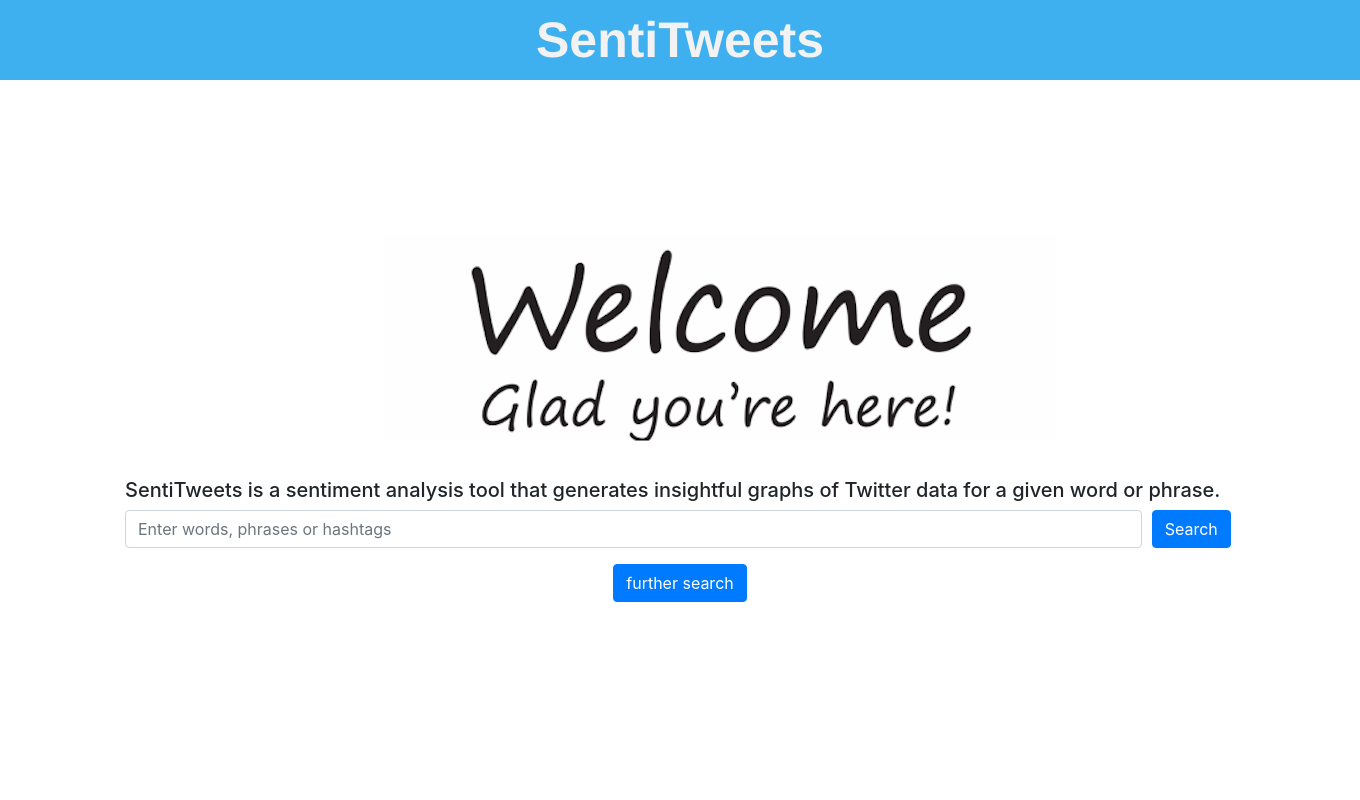
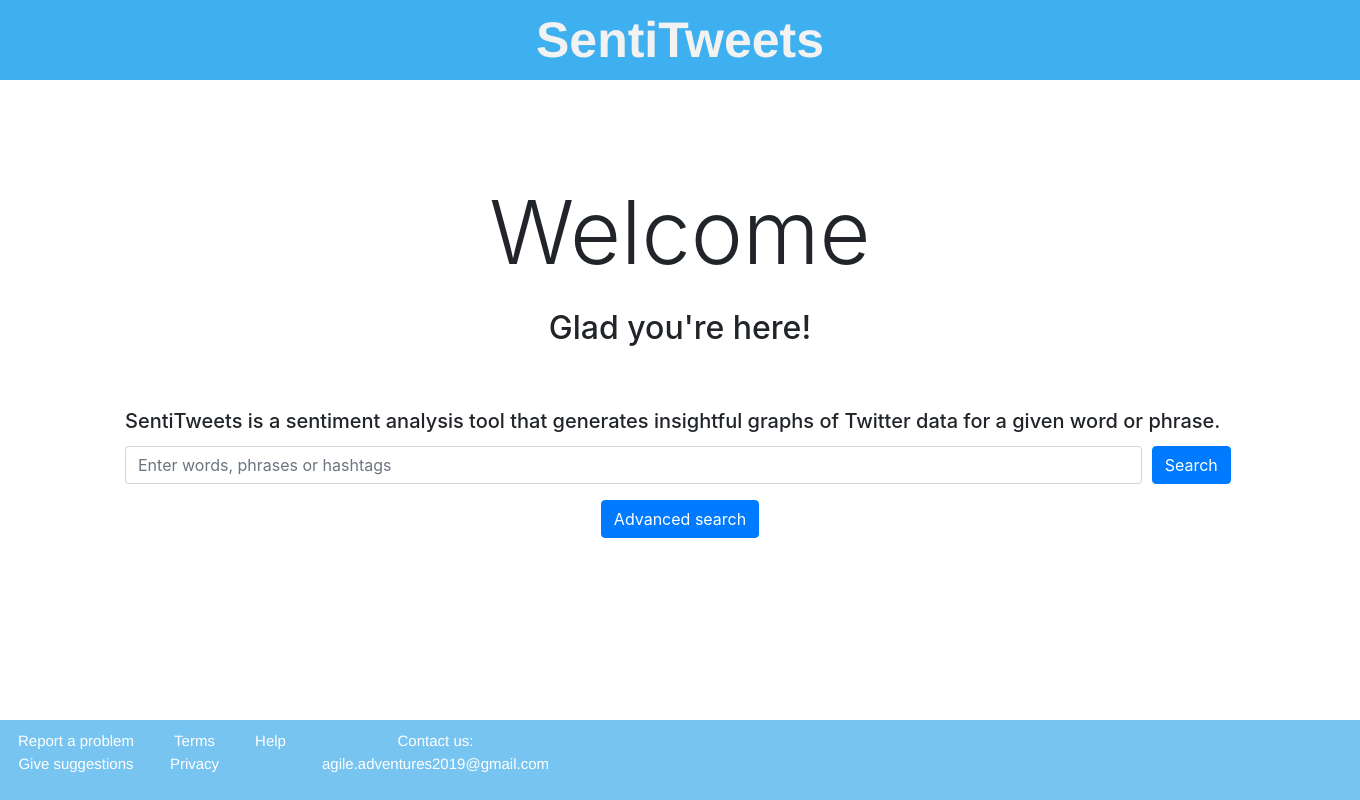
Before and after one commit to RJHughes/TwitterSentiment, a Flask app: page / in a window 1360 px wide. Run offline with Flask 2, Linux system fonts and the light colour scheme; some libraries are stand-ins or nearby versions.

Commit message:
changed homepage img to text and made other minor ui changes

```diff
--- a/app/application.py
+++ b/app/application.py
@@ -33,7 +33,7 @@ def search():
     # Hashtag list from search
     hash_list = []
     # Image handle to allow unique images
-    img_handle=[]
+    img_handle="_default"
     # Default search
     search=' '
     # Init form object
--- a/app/templates/homepage.html
+++ b/app/templates/homepage.html
@@ -32,10 +32,13 @@
 
 
 </div>
-<img src="static/pictures/welcomeimage2.png" align="center" alt="Welcome image"/>
+
+<h1 class="display-2" style="text-align: center; padding: 100px 0 15px;">Welcome</h1>
+<h2 class="display-5" style="text-align: center; padding: 0px 0 30px;">Glad you're here!</h2>
+
 <div class="container pt-4">
   <form role ="form", class="form-horizontal", action="" method="post" role="form" novalidate>
-      <h5>SentiTweets is a sentiment analysis tool that generates insightful graphs of Twitter data for a given word or phrase.</h5>
+      <h5 style="padding-bottom:5px">SentiTweets is a sentiment analysis tool that generates insightful graphs of Twitter data for a given word or phrase.</h5>
 
     {{ form.hidden_tag() }}
     <div class="form-row">
@@ -48,12 +51,19 @@
 
     </div>
       <p align="center">
-        <a href="/search"><button type="button" align="center" class= "btn btn-primary">further search</button> </a>
+        <a href="/search"><button type="button" align="center" class= "btn btn-primary">Advanced search</button> </a>
         <!--<button type="submit"  class="btn btn-primary" href="/Users/alyaaalharbi/Desktop/SD/TwitterSentiment/app/templates/index.html">Further Search</button> -->
         </p>
   </form>
 </div>
 
+<footer style="position:absolute; bottom:0;">
+    <a> Report a problem <br/> Give suggestions</a>
+    <a> Terms <br/> Privacy</a>
+    <a> Help </a>
+    <a> Contact us: <br/> agile.adventures2019@gmail.com </a>
+</footer>
+  </body>
 
   </body>
 </html>
```
Also changed, not shown: app/templates/index.html (+9 -8 lines).
